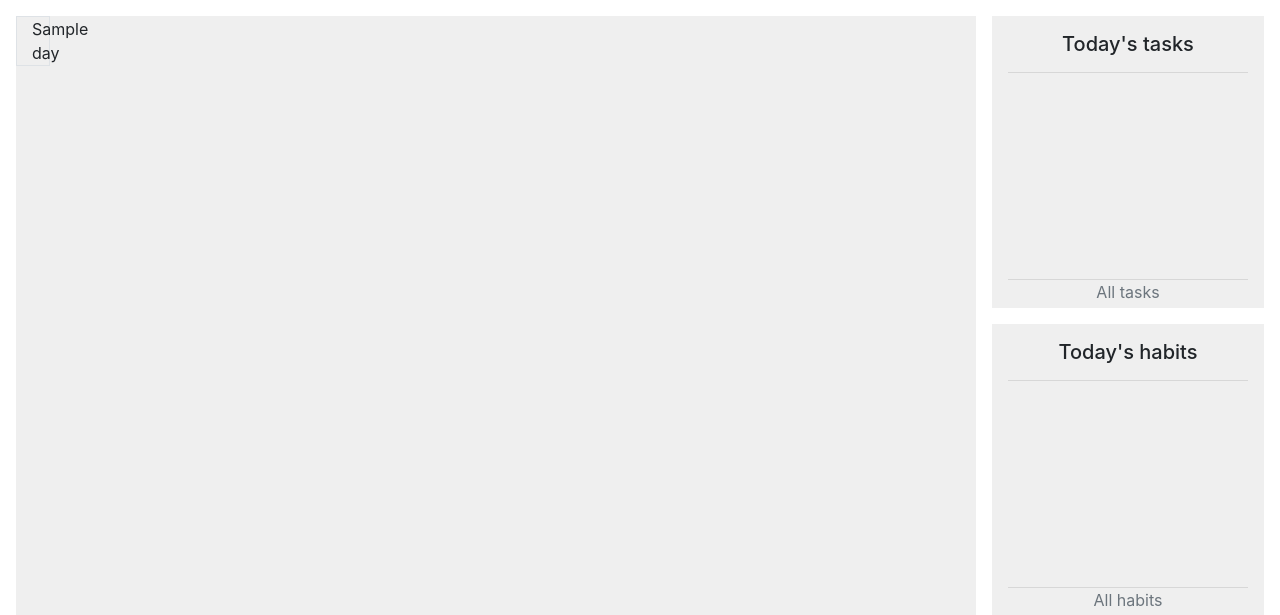
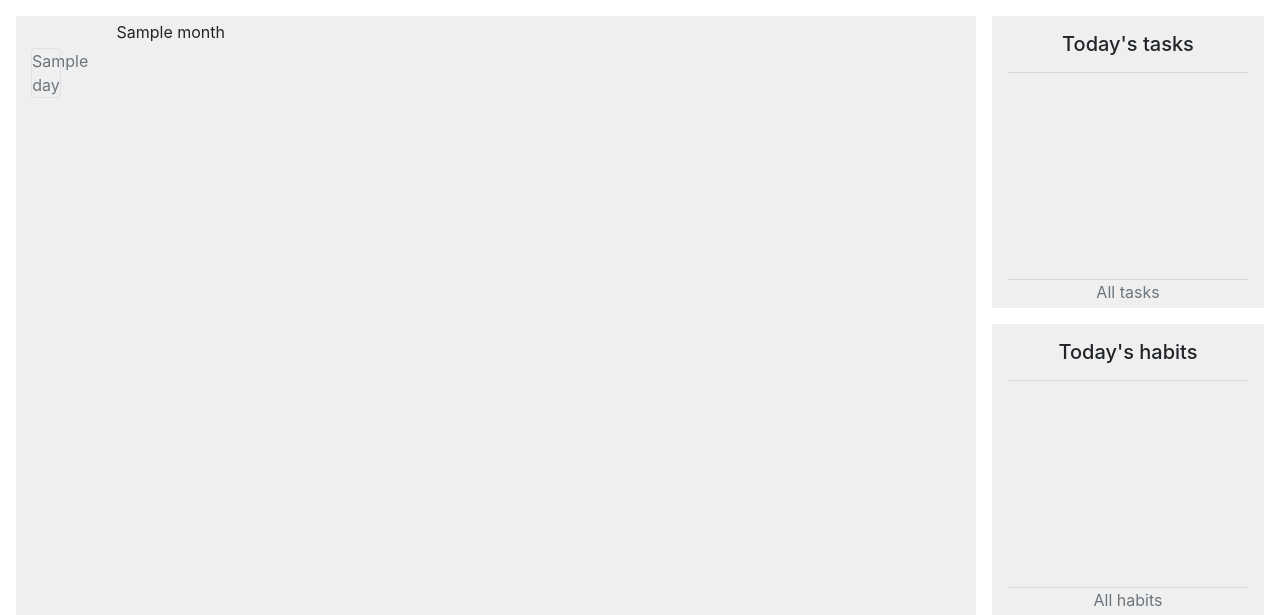
Before and after one commit to moonshoes/dailytaskmanager, a Django app: template calendars/templates/calendars/yearly.html in a window 1280 px wide. Shown: the part 56-671 px from the top of the page. Run offline with Django 3.2, Linux system fonts and the light colour scheme; the template is opened without the code that fills it: most values are stand-ins (such as "Sample title", 1, 10 or a date in 2020); some libraries are stand-ins or nearby versions.

Commit message:
Initial yearly template look

```diff
--- a/calendars/templates/calendars/yearly.html
+++ b/calendars/templates/calendars/yearly.html
@@ -3,9 +3,18 @@
     <div class="row h-100 row-cols-4">
         {% for month in year %}
             <div class="col">
-                <div class="row row-cols-7">
-                    {% for day in month %}
-                        <div class="col border">
+                <div class="row pr-3 py-1 text-right">
+                    <div class="col">
+                        {{ month.monthname }}
+                    </div>
+                </div>
+                <div class="row no-gutters row-cols-7 text-center">
+                    {% for day in month.month %}
+                        <div class="col border rounded
+                                {% if forloop.parentloop.counter|stringformat:"d" != day|date:"n" %}
+                                    text-muted
+                                {% endif %}
+                            ">
                             {{ day|date:"j" }}
                         </div>
                     {% endfor %}
--- a/calendars/views.py
+++ b/calendars/views.py
@@ -20,7 +20,11 @@
 
     year = []
     for x in range(1,13):
-        year.append(cal.itermonthdates(today.year, x))
+        monthinfo = {
+            'monthname': calendar.month_name[x],
+            'month': cal.itermonthdates(today.year, x)
+        }
+        year.append(monthinfo)
 
     context = {
         'year': year
```
Also changed, not shown: 15 other files.
